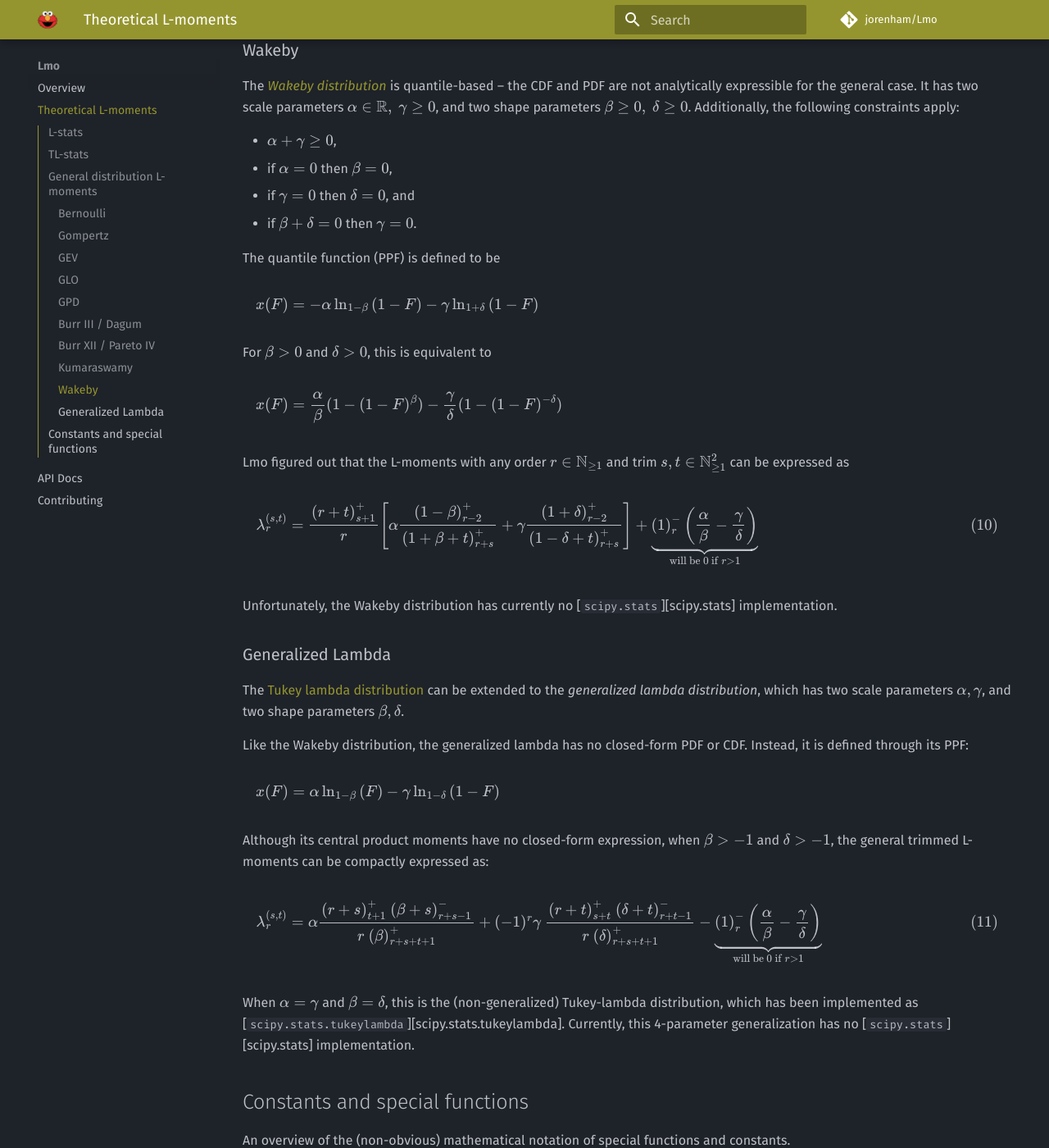
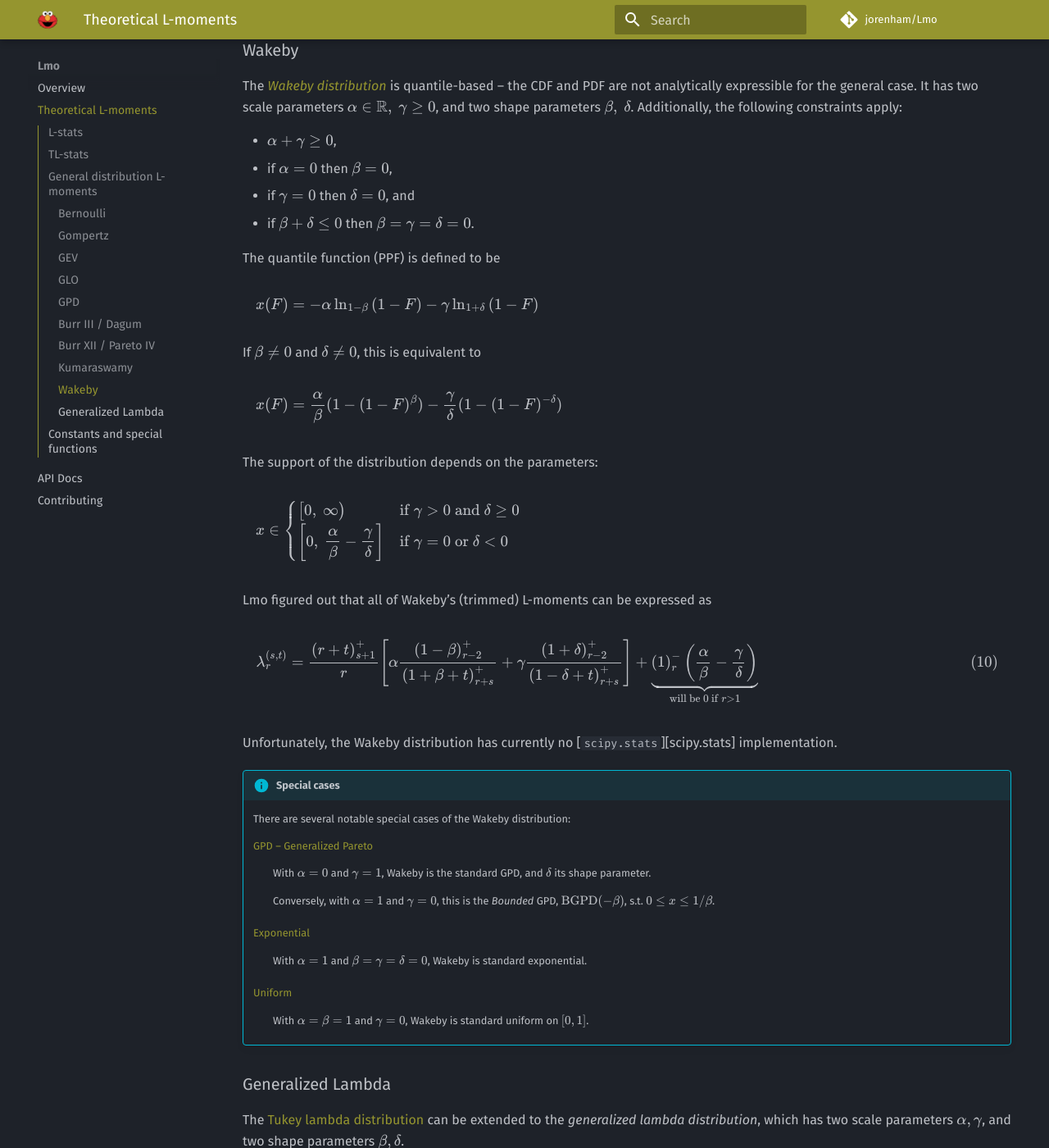
Before and after one commit to jorenham/Lmo, an MkDocs documentation site: the page built from docs/distributions.md, in a window 1280 px wide and 1400 px high, scrolled down 7782 px. Shown: the whole window at 82% size. Built offline with MkDocs 1.6.1 and Material for MkDocs 9.7.7, drawn with Linux system fonts in a browser that asks for light colours; comment, search, counter and statistics services are not loaded.

Commit message:
wakeby special cases and distribution support

```diff
--- a/docs/distributions.md
+++ b/docs/distributions.md
@@ -1060,13 +1060,13 @@
 is quantile-based -- the CDF and PDF are not analytically expressible for the
 general case.
 It has two scale parameters \( \alpha \in \mathbb{R},\ \gamma \ge 0 \),
-and two shape parameters \( \beta \ge 0, \ \delta \ge 0 \).
+and two shape parameters \( \beta, \ \delta \).
 Additionally, the following constraints apply:
 
 - \( \alpha + \gamma \ge 0 \),
 - if \( \alpha = 0 \) then \( \beta = 0 \),
 - if \( \gamma = 0 \) then \( \delta = 0 \), and
-- if \( \beta + \delta = 0 \) then \( \gamma = 0 \).
+- if \( \beta + \delta \le 0 \) then \( \beta = \gamma = \delta = 0 \).
 
 The quantile function (PPF) is defined to be
 
@@ -1076,7 +1076,7 @@
     - \gamma \qlog{1 + \delta}{1 - F}
 \]
 
-For \( \beta > 0 \) and \( \delta > 0 \), this is equivalent to
+If \( \beta \neq 0 \) and \( \delta \neq 0 \), this is equivalent to
 
 \[
 x(F) =
@@ -1084,8 +1084,20 @@
     - \frac{\gamma}{\delta} (1 - (1 - F)^{-\delta})
 \]
 
-Lmo figured out that the L-moments with any order \( r \in \mathbb{N}_{\ge 1} \)
-and trim \( s, t \in \mathbb{N}^2_{\ge 1} \) can be expressed as
+The support of the distribution depends on the parameters:
+
+\[
+x \in \begin{cases}
+    \displaystyle
+    \big[0,\ \infty\big)
+        & \text{if } \gamma > 0 \text{ and } \delta \ge 0 \\
+    \displaystyle
+    \left[0,\ \frac{\alpha}{\beta} - \frac{\gamma}{\delta} \right]
+        & \text{if } \gamma = 0 \text{ or } \delta < 0 \\
+\end{cases}
+\]
+
+Lmo figured out that all of Wakeby's (trimmed) L-moments can be expressed as
 
 \[
 \begin{equation}
@@ -1108,6 +1120,24 @@
 
 Unfortunately, the Wakeby distribution has currently no
 [`scipy.stats`][scipy.stats] implementation.
+
+!!! info "Special cases"
+
+    There are several notable special cases of the Wakeby distribution:
+
+    [GPD -- Generalized Pareto](#gpd)
+    :   With \( \alpha = 0 \) and \( \gamma = 1 \), Wakeby is the standard
+        GPD, and \( \delta \) its shape parameter.
+
+        Conversely, with \( \alpha = 1 \) and \( \gamma = 0 \), this is
+        the *Bounded* GPD, \( \text{BGPD}(-\beta) \),
+        s.t. \( 0 \le x \le 1 / \beta \).
+    [Exponential](https://wikipedia.org/wiki/Exponential_distribution)
+    :   With \( \alpha = 1 \) and \( \beta = \gamma = \delta = 0 \), Wakeby is
+        standard exponential.
+    [Uniform](https://wikipedia.org/wiki/Continuous_uniform_distribution)
+    :   With \( \alpha = \beta = 1 \) and \( \gamma = 0 \), Wakeby is standard
+        uniform on \( [0, 1] \).
 
 ### Generalized Lambda
 
```
